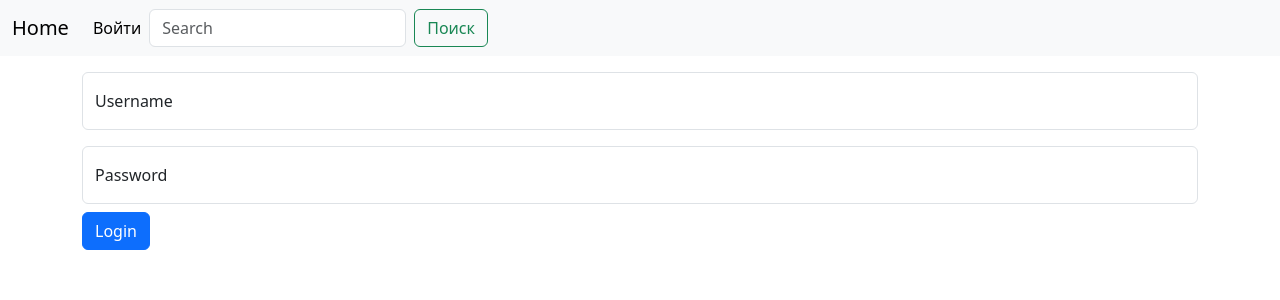
After one commit to azamatclb/azamat_arzygulov-issue_tracker, a Django app: page /account/login/ in a window 1280 px wide. The commit adds this page. Shown: the top 300 px of the page. Run offline with Django 5.2, Linux system fonts and the light colour scheme.

Commit message:
Ограничил доступ к страницам создания, редактирования и удаления задач и проектов для неаутентифицированных пользователей

```diff
--- /dev/null
+++ b/account/templates/login.html
@@ -0,0 +1,20 @@
+{% extends 'base.html' %}
+
+{% block title %}
+    <title>Login</title>
+{% endblock %}
+
+{% block content %}
+    <form action="{% url 'account:login' %}" method='post'>
+        {% csrf_token %}
+        <div class="form-floating mb-3">
+            <input type="text" class="form-control" id="floatingInput" placeholder="name@example.com" name="username">
+            <label for="floatingInput">Username</label>
+        </div>
+        <div class="form-floating">
+            <input type="password" class="form-control" id="floatingPassword" placeholder="Password" name="password">
+            <label for="floatingPassword">Password</label>
+        </div>
+        <button class="btn btn-primary mt-2" type="submit">Login</button>
+    </form>
+{% endblock %}
--- a/account/urls.py
+++ b/account/urls.py
@@ -1,9 +1,10 @@
 from django.urls import path
 
-from account.views import index
+from account.views import login_view, logout_view
 
 app_name = 'account'
 
 urlpatterns = [
-    path('', index)
+    path('login/', login_view, name="login"),
+    path('logout/', logout_view, name='logout')
 ]
--- a/account/views.py
+++ b/account/views.py
@@ -1,6 +1,23 @@
-from django.shortcuts import render
+from django.contrib.auth import authenticate, login, logout
+from django.shortcuts import render, redirect
+
 
 # Create your views here.
 
-def index():
-    pass
+def login_view(request):
+    context = {}
+    if request.method == "POST":
+        username = request.POST.get('username')
+        password = request.POST.get('password')
+        user = authenticate(request, username=username, password=password)
+        if user is not None:
+            login(request, user)
+            return redirect('webapp:project_list')
+        else:
+            context["has_error"] = True
+    return render(request, 'login.html', context=context)
+
+
+def logout_view(request):
+    logout(request)
+    return redirect(request, 'webapp:project_list')
--- a/issue_tracker/settings.py
+++ b/issue_tracker/settings.py
@@ -103,6 +103,9 @@ AUTH_PASSWORD_VALIDATORS = [
     },
 ]
 
+
+LOGIN_URL = 'account:login'
+
 # Internationalization
 # https://docs.djangoproject.com/en/5.0/topics/i18n/
 
--- a/webapp/templates/base.html
+++ b/webapp/templates/base.html
@@ -2,7 +2,8 @@
 <html lang="en">
 <head>
     <meta charset="UTF-8">
-    <meta name="viewport" content="width=device-width, user-scalable=no, initial-scale=1.0, maximum-scale=1.0, minimum-scale=1.0">
+    <meta name="viewport"
+          content="width=device-width, user-scalable=no, initial-scale=1.0, maximum-scale=1.0, minimum-scale=1.0">
     <meta http-equiv="X-UA-Compatible" content="ie=edge">
     <link href="https://cdn.jsdelivr.net/npm/bootstrap@5.3.3/dist/css/bootstrap.min.css" rel="stylesheet"
           integrity="sha384-QWTKZyjpPEjISv5WaRU9OFeRpok6YctnYmDr5pNlyT2bRjXh0JMhjY6hW+ALEwIH" crossorigin="anonymous">
@@ -27,24 +28,47 @@
         </button>
         <div class="collapse navbar-collapse" id="navbarNav">
             <ul class="navbar-nav">
-                <li class="nav-item">
-                    <a class="nav-link active" aria-current="page" href="{% url 'webapp:project_create' %}">Добавить Проект</a>
-                </li>
+                {% if user.is_authenticated %}
+                    <li class="nav-item">
+                        <a class="nav-link active" aria-current="page" href="{% url 'webapp:project_create' %}">Добавить
+                            Проект</a>
+                    </li>
+                {% endif %}
 
             </ul>
+            {% if request.user.is_authenticated %}
+
+                <ul class="navbar-nav">
+                    <li class="nav-item">
+                        <a class="nav-link active" aria-current="page" href="{% url 'account:logout' %}">Выйти</a>
+                    </li>
+                </ul>
+
+            {% else %}
+                <ul class="navbar-nav">
+                    <li class="nav-item">
+                        <a class="nav-link active" aria-current="page" href="{% url 'account:login' %}">Войти</a>
+                    </li>
+                </ul>
+            {% endif %}
             <form class="d-flex" role="search" method="get" action="{% url 'webapp:project_list' %}">
                 <input class="form-control me-2" type="search" placeholder="Search" name="search" aria-label="Search">
                 <button class="btn btn-outline-success" type="submit">Поиск</button>
             </form>
+
+
+
         </div>
 
     </div>
 </nav>
 
-{% block content %}
+<div class="container">
+    {% block content %}
 
-{% endblock %}
+    {% endblock %}
 
+</div>
 
 <script src="https://cdn.jsdelivr.net/npm/bootstrap@5.3.3/dist/js/bootstrap.bundle.min.js"
         integrity="sha384-YvpcrYf0tY3lHB60NNkmXc5s9fDVZLESaAA55NDzOxhy9GkcIdslK1eN7N6jIeHz"
--- a/webapp/templates/project_templates/project_list.html
+++ b/webapp/templates/project_templates/project_list.html
@@ -42,6 +42,8 @@
 {% endblock %}
 
 {% block content %}
+        {{ request.user }}
+
     <div class="container mt-3">
         {% if projects %}
             {% for project in projects %}
@@ -58,6 +60,7 @@
                                 </svg>
                                 Подробнее
                             </a>
+                            {% if user.is_authenticated %}
                                 <a href="{% url 'webapp:project_update' project.pk %}" class="btn text-light">
                                     <i class="bi bi-pencil-square"></i>
                                     Редактировать проект
@@ -66,6 +69,7 @@
                                     <i class="bi bi-folder-x"></i>
                                     Удалить проект
                                 </a>
+                            {% endif %}
                         </div>
                     </div>
                 </div>
--- a/webapp/templates/task_templates/task_list.html
+++ b/webapp/templates/task_templates/task_list.html
@@ -43,6 +43,7 @@
 
 
 {% block content %}
+    {{ request.user }}
     <div class="container mt-3">
         <div class="row">
             {% for task in tasks %}
@@ -68,6 +69,7 @@
                                         <path d="M1 2.828c.885-.37 2.154-.769 3.388-.893 1.33-.134 2.458.063 3.112.752v9.746c-.935-.53-2.12-.603-3.213-.493-1.18.12-2.37.461-3.287.811zm7.5-.141c.654-.689 1.782-.886 3.112-.752 1.234.124 2.503.523 3.388.893v9.923c-.918-.35-2.107-.692-3.287-.81-1.094-.111-2.278-.039-3.213.492zM8 1.783C7.015.936 5.587.81 4.287.94c-1.514.153-3.042.672-3.994 1.105A.5.5 0 0 0 0 2.5v11a.5.5 0 0 0 .707.455c.882-.4 2.303-.881 3.68-1.02 1.409-.142 2.59.087 3.223.877a.5.5 0 0 0 .78 0c.633-.79 1.814-1.019 3.222-.877 1.378.139 2.8.62 3.681 1.02A.5.5 0 0 0 16 13.5v-11a.5.5 0 0 0-.293-.455c-.952-.433-2.48-.952-3.994-1.105C10.413.809 8.985.936 8 1.783"/>
                                     </svg>
                                 </a>
+                                {% if user.is_authenticated %}
                                     <a href="{% url 'webapp:task_update' task.pk %}" class="btn text-light">
                                         <svg xmlns="http://www.w3.org/2000/svg" width="16" height="16" fill="currentColor"
                                              class="bi bi-pencil-square" viewBox="0 0 16 16">
@@ -83,6 +85,8 @@
                                             <path d="M11.854 10.146a.5.5 0 0 0-.707.708L12.293 12l-1.146 1.146a.5.5 0 0 0 .707.708L13 12.707l1.146 1.147a.5.5 0 0 0 .708-.708L13.707 12l1.147-1.146a.5.5 0 0 0-.707-.708L13 11.293z"/>
                                         </svg>
                                     </a>
+                                {% endif %}
+
                             </div>
                         </div>
                     </div>
--- a/webapp/views/project.py
+++ b/webapp/views/project.py
@@ -1,3 +1,4 @@
+from django.contrib.auth.mixins import LoginRequiredMixin
 from django.db.models import Q
 from django.urls import reverse_lazy
 from django.views.generic import ListView, DetailView, UpdateView, CreateView, DeleteView
@@ -54,14 +55,14 @@ class ProjectDetailView(DetailView):
         return context
 
 
-class ProjectCreateView(CreateView):
+class ProjectCreateView(LoginRequiredMixin, CreateView):
     template_name = 'project_templates/project_create.html'
     model = Project
     form_class = ProjectForm
     success_url = reverse_lazy('webapp:project_list')
 
 
-class ProjectUpdateView(UpdateView):
+class ProjectUpdateView(LoginRequiredMixin, UpdateView):
     template_name = 'project_templates/project_update.html'
     form_class = ProjectForm
     model = Project
--- a/webapp/views/task.py
+++ b/webapp/views/task.py
@@ -1,3 +1,4 @@
+from django.contrib.auth.mixins import LoginRequiredMixin
 from django.shortcuts import get_object_or_404
 from django.urls import reverse, reverse_lazy
 from django.views.generic import ListView, UpdateView, DeleteView, CreateView, DetailView
@@ -14,7 +15,7 @@ class TasksListView(ListView):
     paginate_by = 5
 
 
-class AddTaskView(CreateView):
+class AddTaskView(LoginRequiredMixin, CreateView):
     template_name = "task_templates/task_add.html"
     model = Task
     form_class = TaskForm
@@ -47,7 +48,7 @@ class TaskDetailView(DetailView):
         return context
 
 
-class TaskUpdateView(UpdateView):
+class TaskUpdateView(LoginRequiredMixin, UpdateView):
     template_name = 'task_templates/task_update.html'
     form_class = TaskForm
     model = Task
```
Also changed, not shown: webapp/templates/project_templates/project_detail.html (+13 -2 lines), webapp/templates/task_templates/task_detail.html (+8 -3 lines). Lines whose indentation alone changed are shown as unchanged.
